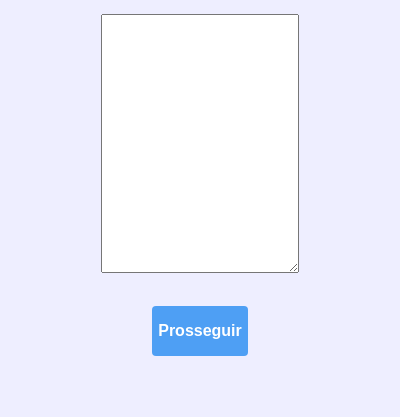
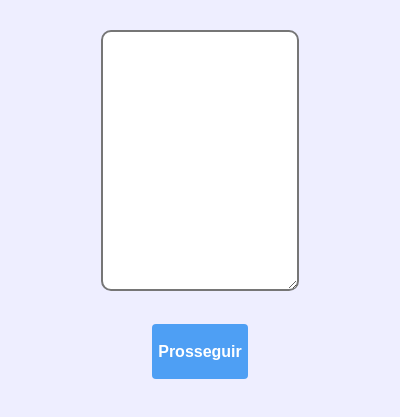
Before and after one commit to Eversons99/ExtensionForChrome, a browser extension: page popup/index.html in a window 400 px wide. Shown: the part 167-584 px from the top of the page. Drawn offline with Linux system fonts and the light colour scheme.

Commit message:
Second stable version

```diff
--- a/popup/popup.js
+++ b/popup/popup.js
@@ -55,7 +55,7 @@ function awaitProcessing(contentBtn){
         textarea.style.display = 'flex'
         textarea.value = ''
         btnMain.textContent = "Prosseguir"
-        btnMain.style.display = 'flex'
+        btnMain.style.display = 'block'
         newBtn.style.display = 'none'
         btnMain.disabled = false
     })
--- a/popup/style.css
+++ b/popup/style.css
@@ -37,6 +37,9 @@
 
 textarea{
   height: 30vh;
+  border-radius: 10px;
+  margin-top: 16px;
+  border-width: 2px;
 }
 
 .btn{
@@ -49,8 +52,7 @@
   background: #4e9ff4;
   margin: 16px;
   font-size: 16px;
-  min-width: 150px;
-  min-height: 50px;
+  min-height: 55px;
   min-width: max-content;
   transition: 0.2s;
   color: white;
```
